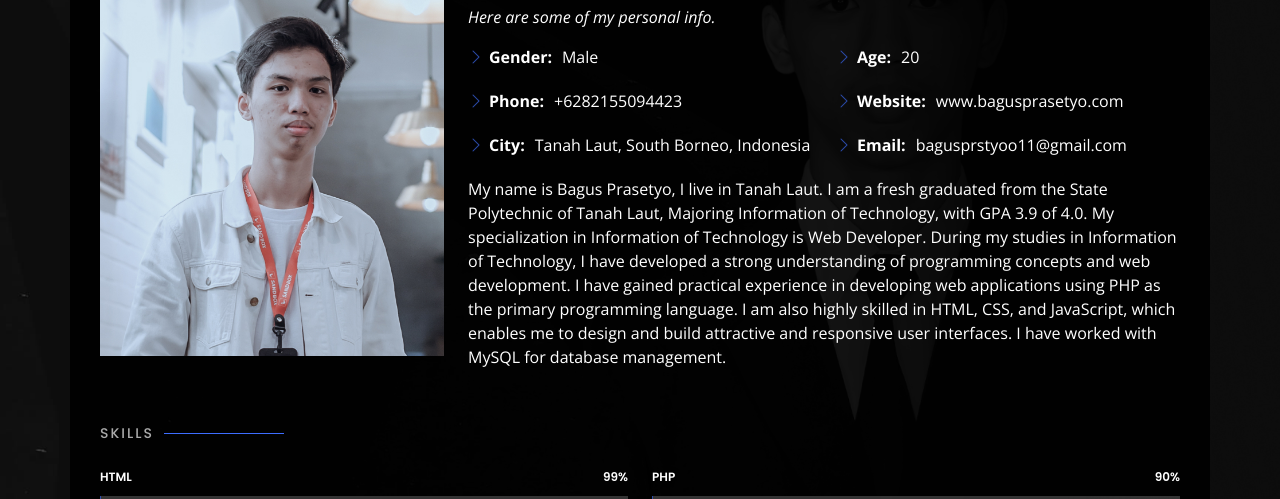
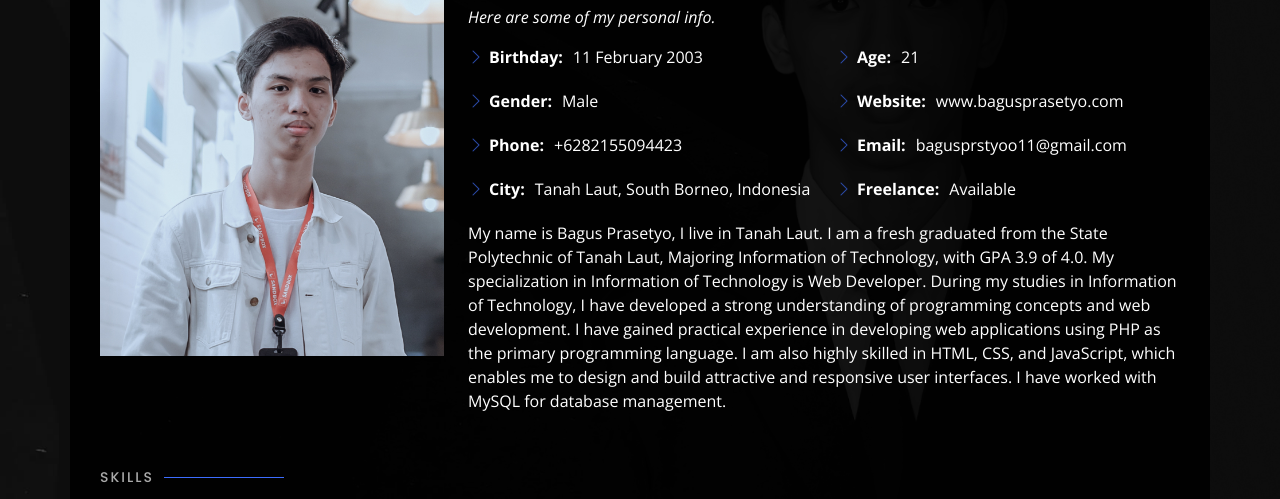
Before and after one commit to bagusprasetyoo/myportofolio, a plain HTML site: page index.html in a window 1280 px wide. Both pictures are taken after a click on the link "About". Shown: the part 247-746 px from the top of the page. Drawn offline with nearby package versions, Linux system fonts and the light colour scheme.

Commit message:
sedikit perubahan

```diff
--- a/index.html
+++ b/index.html
@@ -94,6 +94,7 @@
           <div class="row">
             <div class="col-lg-6">
               <ul>
+                <li><i class="bi bi-chevron-right"></i> <strong>Birthday:</strong> <span>11 February 2003</span></li>
                 <li><i class="bi bi-chevron-right"></i> <strong>Gender:</strong> <span>Male</span></li>
                 <li><i class="bi bi-chevron-right"></i> <strong>Phone:</strong> <span>+6282155094423</span></li>
                 <li><i class="bi bi-chevron-right"></i> <strong>City:</strong> <span>Tanah Laut, South Borneo,
@@ -102,11 +103,12 @@
             </div>
             <div class="col-lg-6">
               <ul>
-                <li><i class="bi bi-chevron-right"></i> <strong>Age:</strong> <span>20</span></li>
+                <li><i class="bi bi-chevron-right"></i> <strong>Age:</strong> <span>21</span></li>
                 <li><i class="bi bi-chevron-right"></i> <strong>Website:</strong> <span>www.bagusprasetyo.com</span>
                 </li>
                 <li><i class="bi bi-chevron-right"></i> <strong>Email:</strong> <span>bagusprstyoo11@gmail.com</span>
                 </li>
+                <li><i class="bi bi-chevron-right"></i> <strong>Freelance:</strong> <span>Available</span></li>
               </ul>
             </div>
           </div>
```
